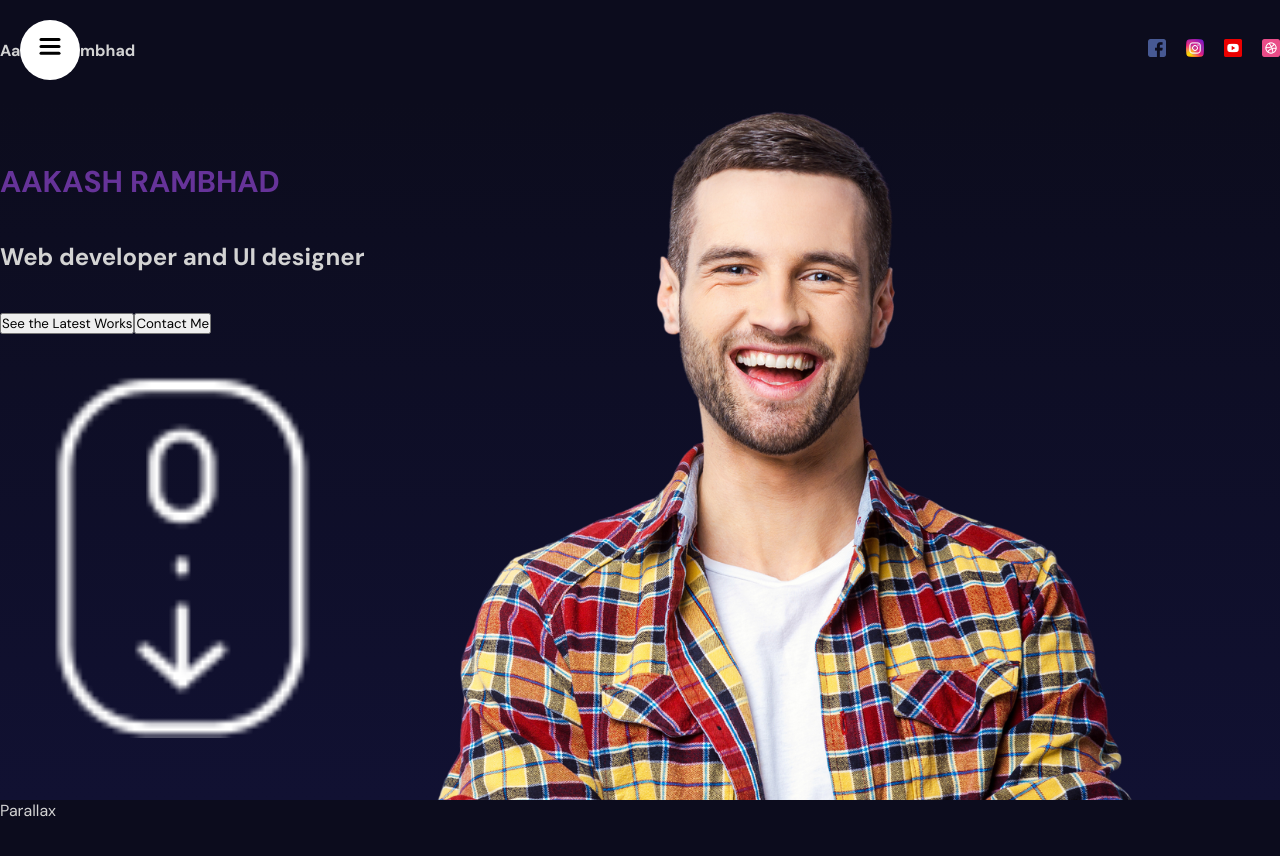
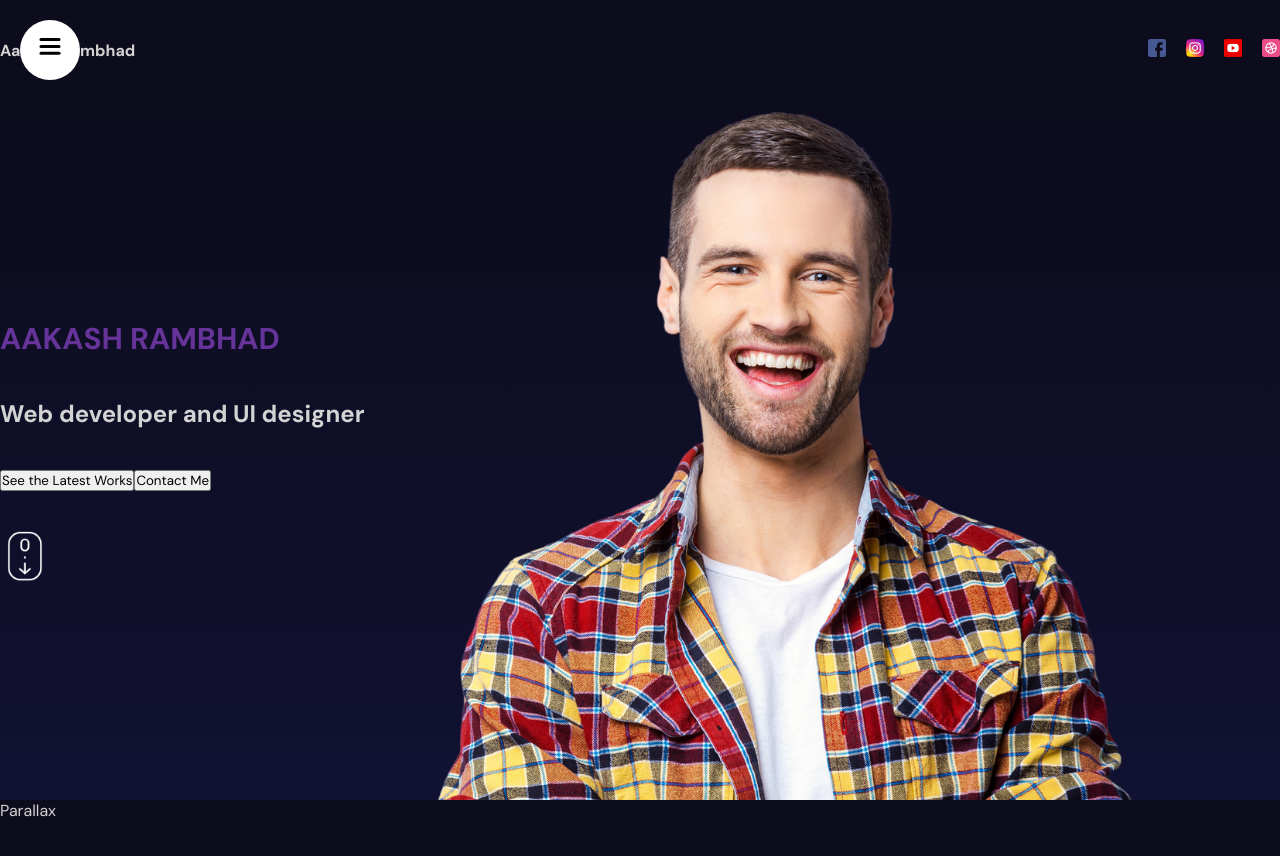
Before and after one commit to AakashRam70/3D-portfolio, a React (Vite) app: page / in a window 1280 px wide. Shown: the top 856 px of the page. Built offline with nearby package versions, Linux system fonts and the light colour scheme.

Commit message:
modifying hero.scss

```diff
--- a/src/components/hero/hero.scss
+++ b/src/components/hero/hero.scss
@@ -16,6 +16,10 @@
             justify-content: center;
             gap: 40px;
 
+            img {
+                width: 50px;
+            }
+
             h2 {
                 font-size: 30px;
                 color: rebeccapurple;
```
